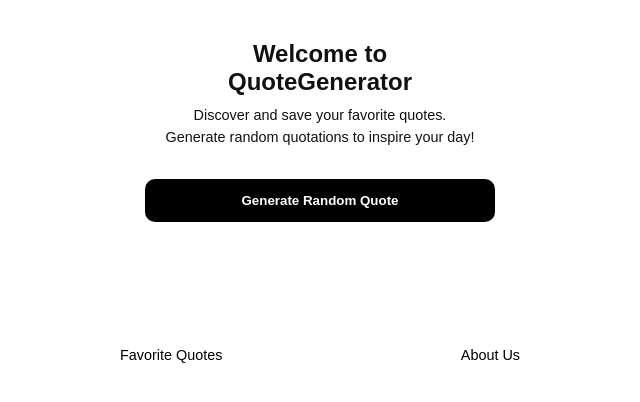
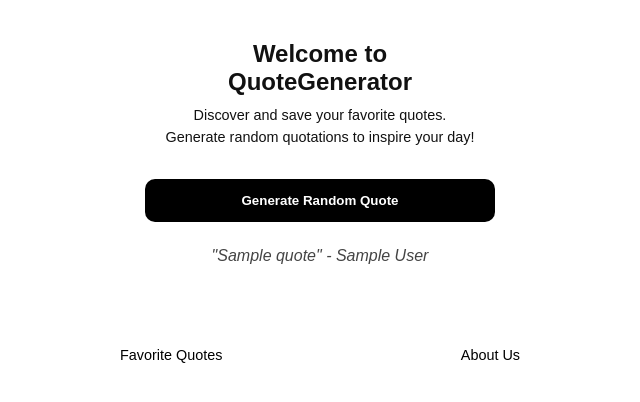
Before and after one commit to Abbey-Codes/quote-generator2, a Flask app: template templates/index.html in a window 1280 px wide. Shown: the top 402 px of the page, without its empty margins (320-960 px from the left). Run offline with Flask 3, Linux system fonts and the light colour scheme; the template is opened without the code that fills it: most values are stand-ins (such as "Sample title", 1, 10 or a date in 2020).

Commit message:
modified app.py and index.html

```diff
--- a/app.py
+++ b/app.py
@@ -17,7 +17,8 @@ QUOTES = {
 #dk
 @app.route('/')
 def index():
-    return render_template('index.html')
+    quote, author = random.choice(list(QUOTES.items()))
+    return render_template('index.html', quote=quote, author=author)
 
 @app.route("/quote")
 def quote():
--- a/templates/index.html
+++ b/templates/index.html
@@ -100,9 +100,9 @@
     Generate random quotations to inspire your day!
   </p>
 
-  <button class="btn" id="generateBtn">Generate Random Quote</button>
+  <button class="btn" id="generateBtn" onclick="getNewQuote()">Generate Random Quote</button>
 
-  <div id="quote-box"></div>
+  <div id="quote-box">"{{ quote }}" - {{ author }}</div>
 
   <div class="nav">
     <a href="{{ url_for('favorite') }}">Favorite Quotes</a>
@@ -110,21 +110,11 @@
   </div>
 
   <script>
-    const quotes = [
-      "The best way to predict the future is to create it. – Peter Drucker",
-      "In the middle of difficulty lies opportunity. – Albert Einstein",
-      "Do what you can, with what you have, where you are. – Theodore Roosevelt",
-      "Believe you can and you're halfway there. – Theodore Roosevelt",
-      "Act as if what you do makes a difference. It does. – William James"
-    ];
-
-    const quoteBox = document.getElementById('quote-box');
-    const generateBtn = document.getElementById('generateBtn');
-
-    generateBtn.addEventListener('click', () => {
-      const randomIndex = Math.floor(Math.random() * quotes.length);
-      quoteBox.textContent = quotes[randomIndex];
-    });
+    async function getNewQuote() {
+      const response = await fetch('/random-quote');
+      const data = await response.json();
+      document.getElementById("quote-box").textContent = `"${data.quote}" - ${ data.author}`;
+    }
   </script>
 
 </body>
```
